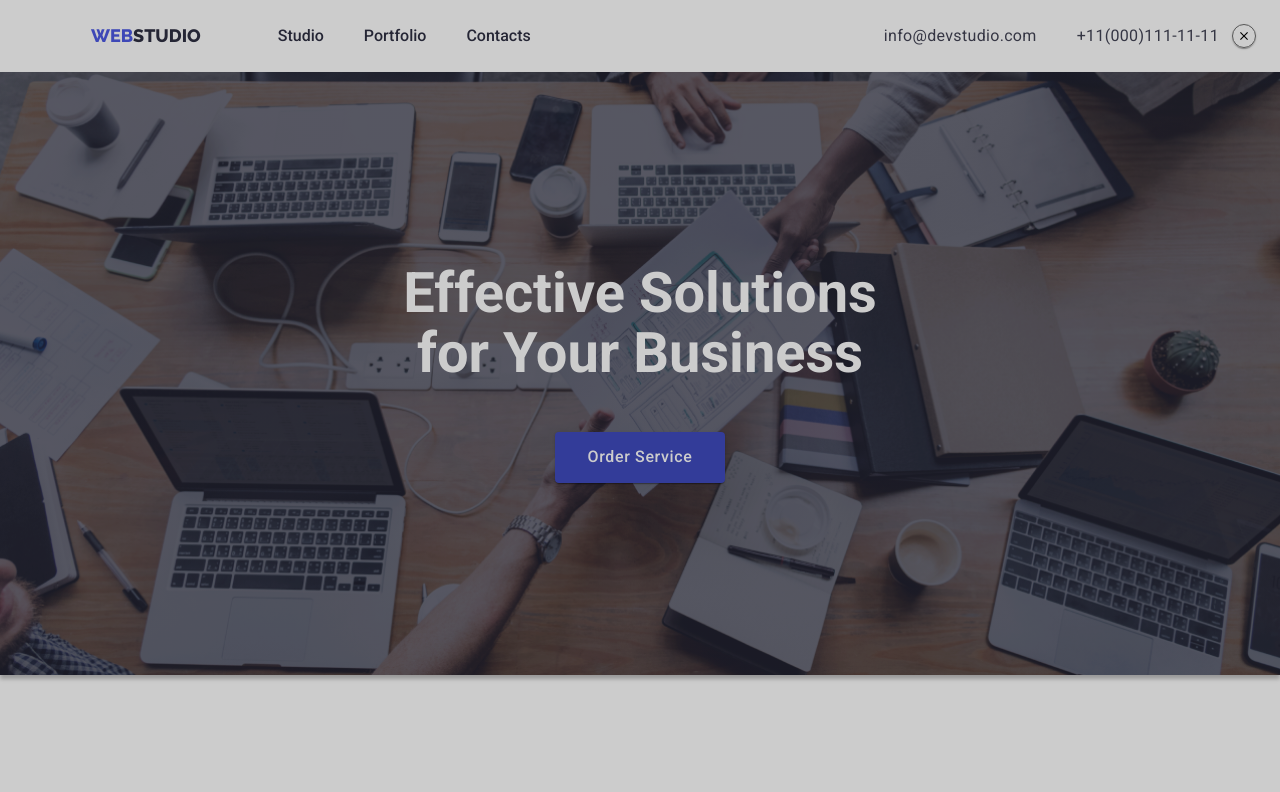
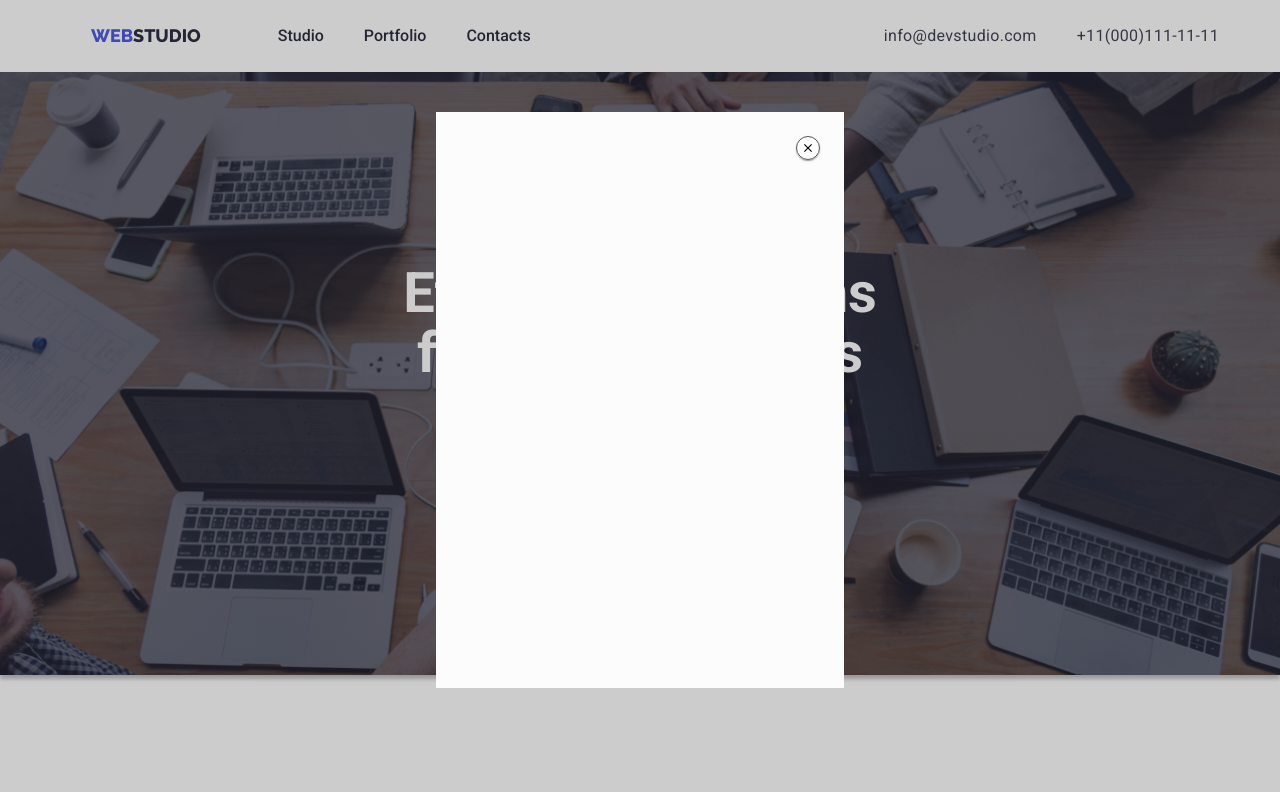
Before and after one commit to slavadabizha/goit-markup-hw-05, a plain HTML site: page index.html in a window 1280 px wide. Both pictures are taken after a click on the button "Order Service". Shown: the top 792 px of the page. Drawn offline with nearby package versions, Linux system fonts and the light colour scheme.

Commit message:
Update index.html

```diff
--- a/index.html
+++ b/index.html
@@ -380,7 +380,7 @@
       </footer>
 
       <div class="backdrop is-hidden" data-modal>
-      <div clas="modal">
+      <div class="modal">
         <button type="button" class="modal-close-btn" data-modal-close>
           <svg class="modal-close-btn-icon" width="8px" height="8px">
             <use href="./images/icons.svg#icon-close"></use>
```
